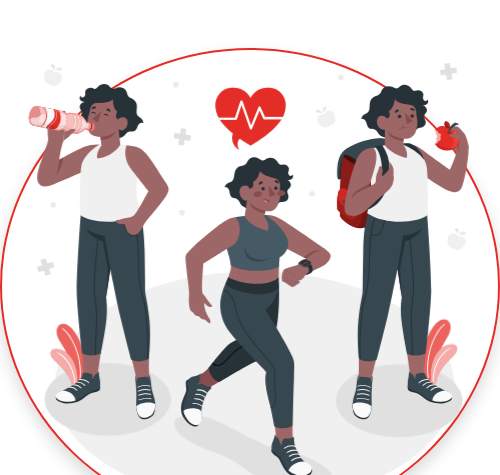
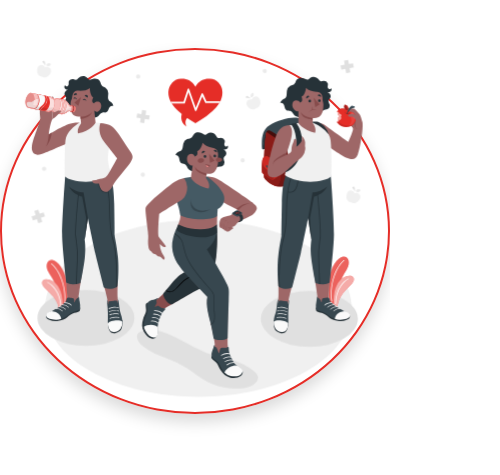
Before and after one commit to Mir4nd4s/Health_Track, a plain HTML site: page index.html in a window 390 px wide. Shown: the top 475 px of the page, 500 px wide, since content can reach past the window. Drawn offline with Linux system fonts and the light colour scheme.

Commit message:
ajuste responsividade

```diff
--- a/css/style.css
+++ b/css/style.css
@@ -15,7 +15,8 @@
 }
 
 body {
-  min-width: 500px;
+  Width:100%
+  Heigth:100%
   background: var(--white);
   text-align: center;
   letter-spacing: 2px;
@@ -24,9 +25,6 @@ body {
   color: var(--gray1);
 }
 
-.container {
-  height: 100vh;
-}
 
 /* Estilo Page Login */
 .logo {
```
